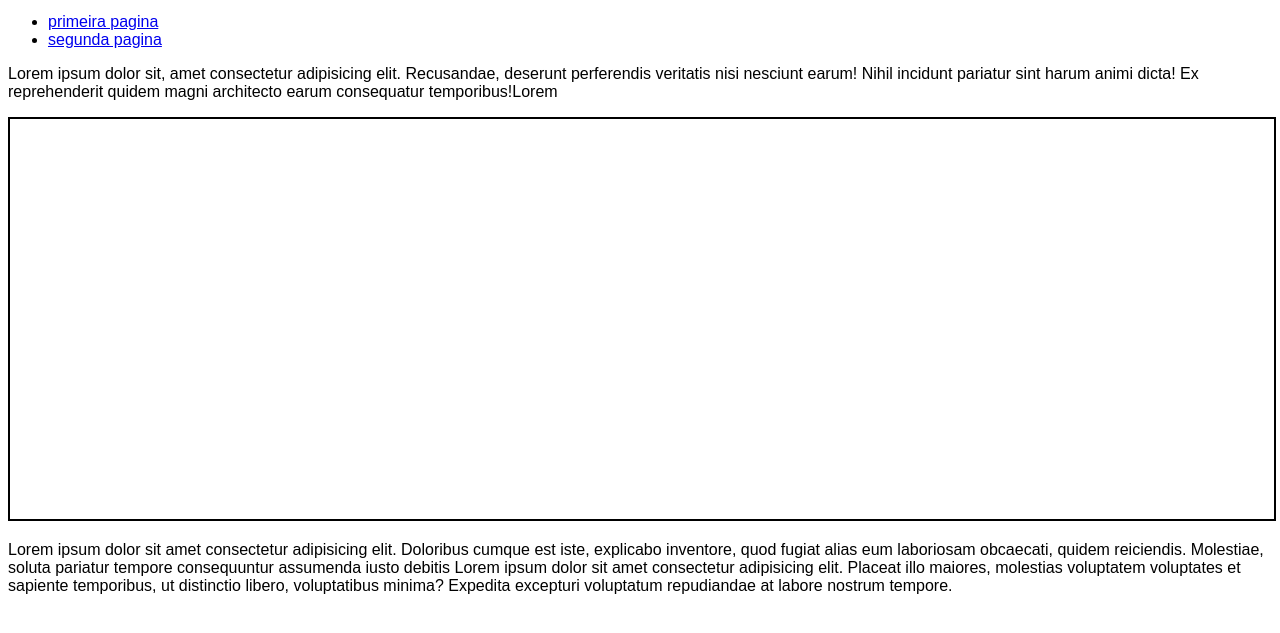
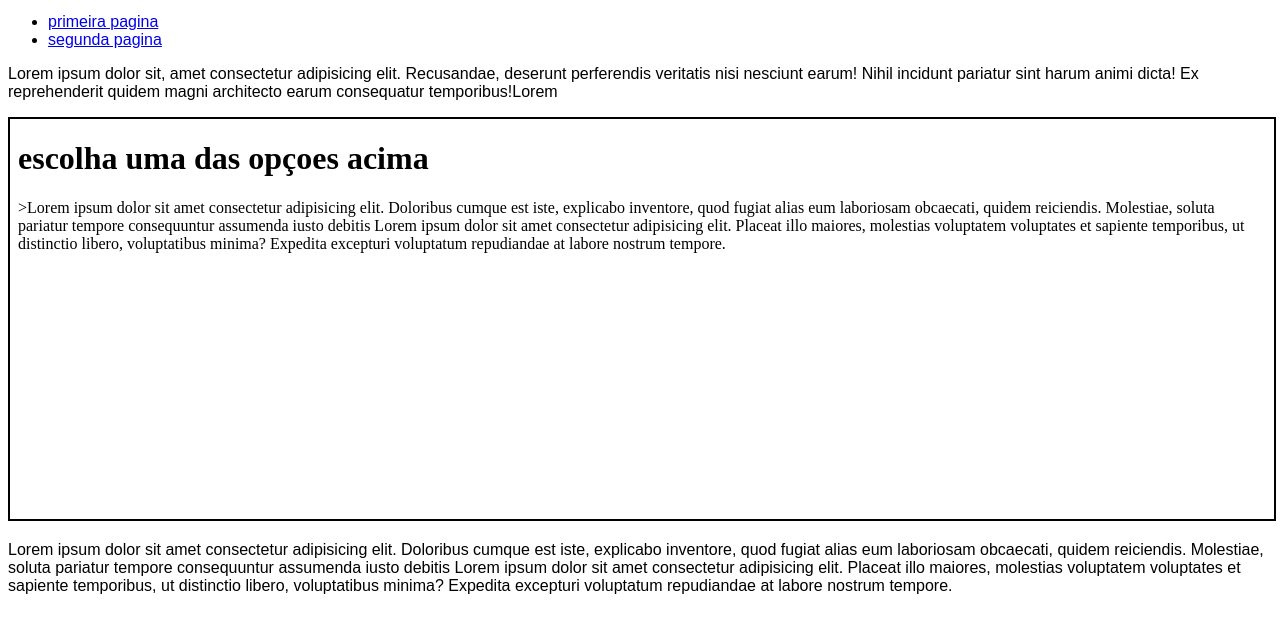
Before and after one commit to abraao-sx35/html-e-css, a plain HTML site: page html e css/iframes/iframe_03.html in a window 1280 px wide. Shown: the part 137-770 px from the top of the page. Drawn offline with Linux system fonts and the light colour scheme.

Commit message:
usando srcdoc

```diff
--- a/html e css/iframes/iframe_03.html
+++ b/html e css/iframes/iframe_03.html
@@ -25,7 +25,7 @@
         <li><a href="iframe_02.html" target="frame"> segunda pagina</a></li>
     </ul>
     <p>Lorem ipsum dolor sit, amet consectetur adipisicing elit. Recusandae, deserunt perferendis veritatis nisi nesciunt earum! Nihil incidunt pariatur sint harum animi dicta! Ex reprehenderit quidem magni architecto earum consequatur temporibus!Lorem</p>
-    <iframe name="frame" src="" frameborder="0"></iframe>
+    <iframe name="frame" srcdoc="<h1>escolha uma das opçoes acima</h1><p>>Lorem ipsum dolor sit amet consectetur adipisicing elit. Doloribus cumque est iste, explicabo inventore, quod fugiat alias eum laboriosam obcaecati, quidem reiciendis. Molestiae, soluta pariatur tempore consequuntur assumenda iusto debitis Lorem ipsum dolor sit amet consectetur adipisicing elit. Placeat illo maiores, molestias voluptatem voluptates et sapiente temporibus, ut distinctio libero, voluptatibus minima? Expedita excepturi voluptatum repudiandae at labore nostrum tempore.</p>" frameborder="0"></iframe>
     <p>Lorem ipsum dolor sit amet consectetur adipisicing elit. Doloribus cumque est iste, explicabo inventore, quod fugiat alias eum laboriosam obcaecati, quidem reiciendis. Molestiae, soluta pariatur tempore consequuntur assumenda iusto debitis Lorem ipsum dolor sit amet consectetur adipisicing elit. Placeat illo maiores, molestias voluptatem voluptates et sapiente temporibus, ut distinctio libero, voluptatibus minima? Expedita excepturi voluptatum repudiandae at labore nostrum tempore.</p>
 </body>
 </html>
```
